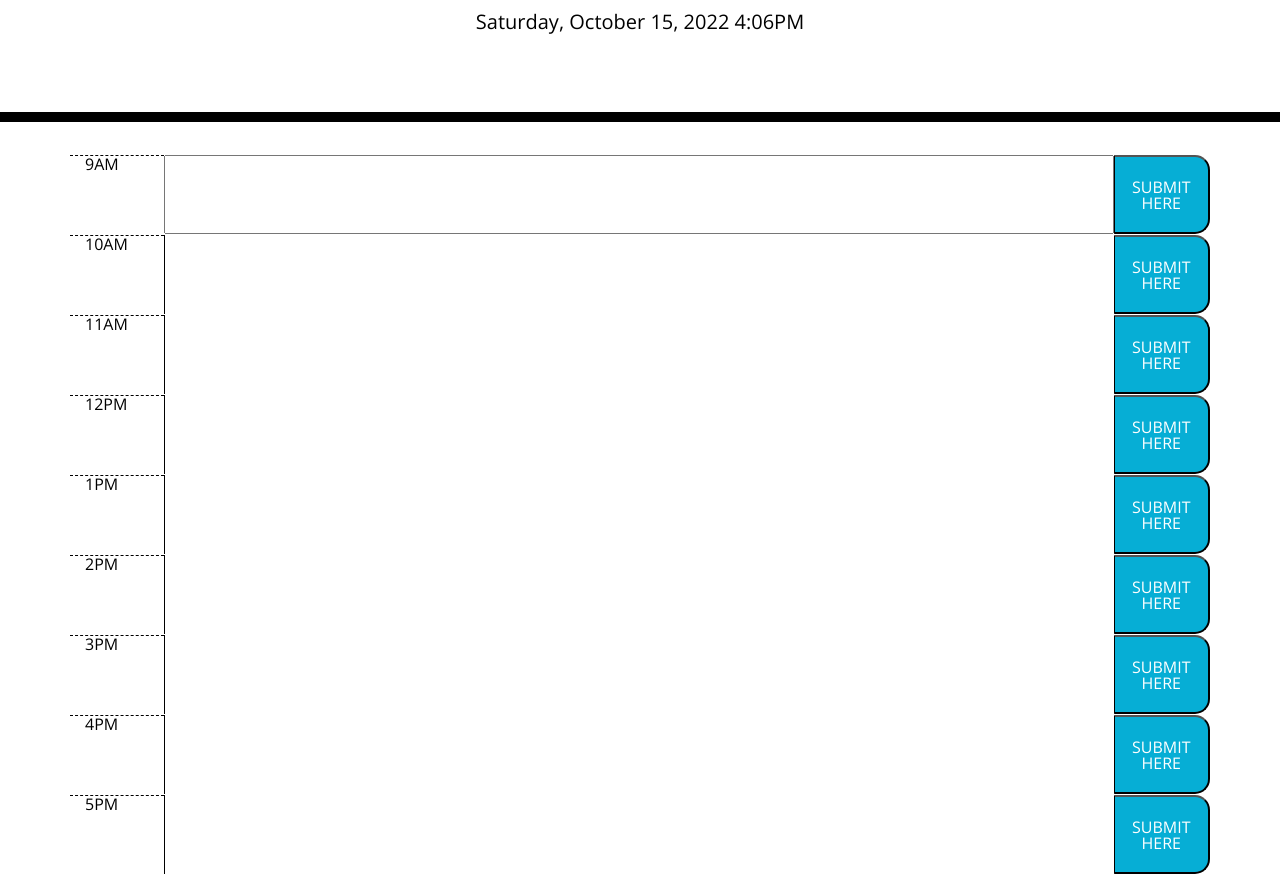
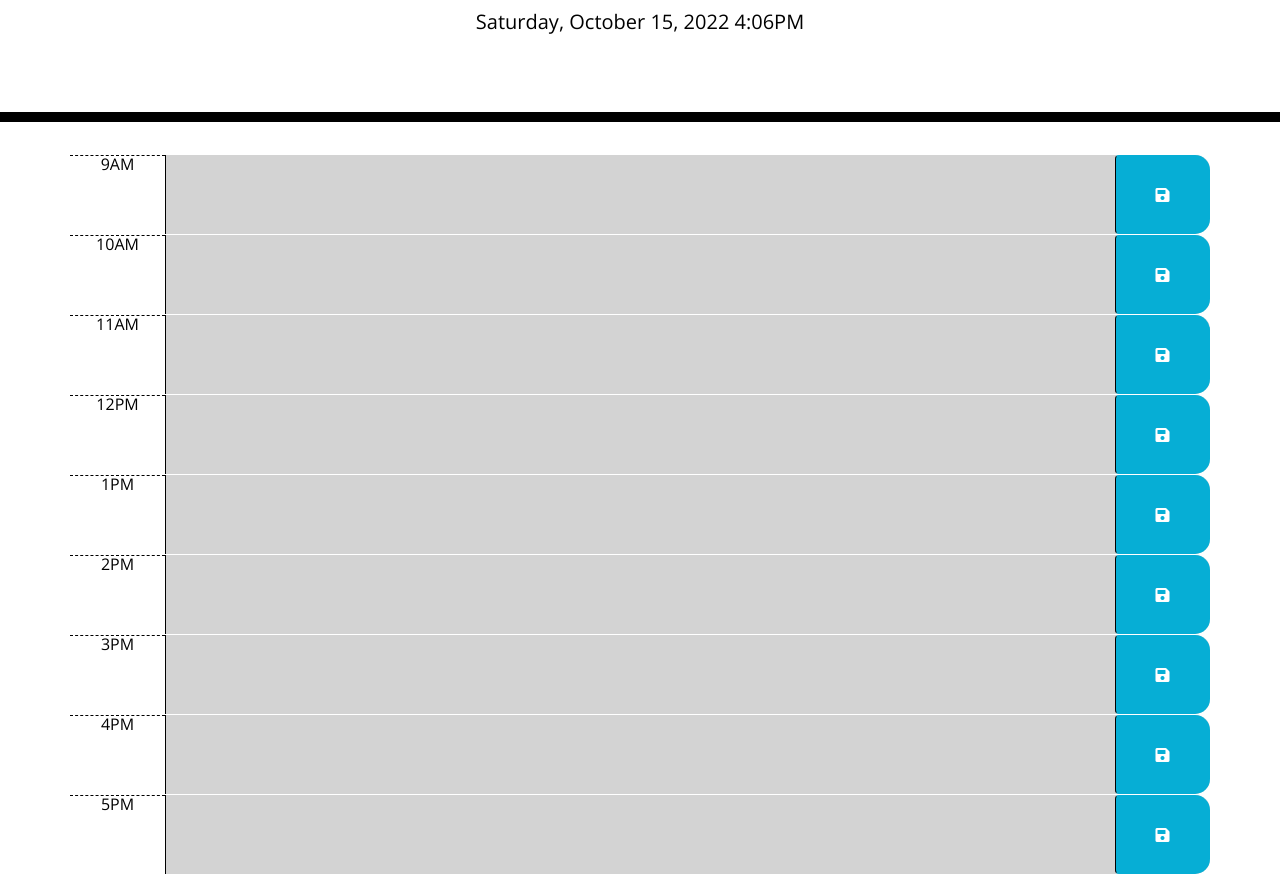
Before and after one commit to rtcottle/daily-planner, a plain HTML site: page index.html in a window 1280 px wide. Shown: the part 182-1056 px from the top of the page. Drawn offline with nearby package versions, Linux system fonts and the light colour scheme.

Commit message:
changed formatting to match CSS

```diff
--- a/index.html
+++ b/index.html
@@ -30,50 +30,50 @@
     </header>
     <div class="container">
       <!-- Timeblocks go here -->
-      <div class="row">
-        <div class="col hour" id="9">9AM</div>
-        <input class="col-10 description" /></input>
-        <button class="col saveBtn">SUBMIT HERE</button>
+      <div id="hour-9" class="row time-block past">
+        <div class="col-md-1 hour" id="9">9AM</div>
+        <textarea class="col-md-10 description" /></textarea>
+        <button class="btn col-md-1 saveBtn"><i class="fas fa-save"></i></button>
       </div>
-      <div class="row">
-        <div class="col hour" id="10">10AM</div>
-        <textarea class="col-10 description" /></textarea>
-        <button class="col saveBtn">SUBMIT HERE</button>
+      <div id="hour-10" class="row time-block past">
+        <div class="col-md-1 hour" id="10">10AM</div>
+        <textarea class="col-md-10 description" /></textarea>
+        <button class="btn col-md-1 saveBtn"><i class="fas fa-save"></i></button>
       </div>
-      <div class="row">
-        <div class="col hour" id=11">11AM</div>
-        <textarea class="col-10 description" /></textarea>
-        <button class="col saveBtn">SUBMIT HERE</button>
+      <div id="hour-11" class="row time-block past">
+        <div class="col-md-1 hour" id="11">11AM</div>
+        <textarea class="col-md-10 description" /></textarea>
+        <button class="btn col-md-1 saveBtn"><i class="fas fa-save"></i></button>
       </div>
-      <div class="row">
-        <div class="col hour" id="12">12PM</div>
-        <textarea class="col-10 description" /></textarea>
-        <button class="col saveBtn">SUBMIT HERE</button>
+      <div id="hour-12" class="row time-block past">
+        <div class="col-md-1 hour" id="12">12PM</div>
+        <textarea class="col-md-10 description" /></textarea>
+        <button class="btn col-md-1 saveBtn"><i class="fas fa-save"></i></button>
       </div>
-      <div class="row">
-        <div class="col hour" id="1">1PM</div>
-        <textarea class="col-10 description" /></textarea>
-        <button class="col saveBtn">SUBMIT HERE</button>
+      <div id="hour-1" class="row time-block past">
+        <div class="col-md-1 hour" id="1">1PM</div>
+        <textarea class="col-md-10 description" /></textarea>
+        <button class="btn col-md-1 saveBtn"><i class="fas fa-save"></i></button>
       </div>
-      <div class="row">
-        <div class="col hour" id="2">2PM</div>
-        <textarea class="col-10 description" /></textarea>
-        <button class="col saveBtn">SUBMIT HERE</button>
+      <div id="hour-2" class="row time-block past">
+        <div class="col-md-1 hour" id="2">2PM</div>
+        <textarea class="col-md-10 description" /></textarea>
+        <button class="btn col-md-1 saveBtn"><i class="fas fa-save"></i></button>
       </div>
-      <div class="row">
-        <div class="col hour" id="3">3PM</div>
-        <textarea class="col-10 description" /></textarea>
-        <button class="col saveBtn">SUBMIT HERE</button>
+      <div id="hour-3" class="row time-block past">
+        <div class="col-md-1 hour" id="3">3PM</div>
+        <textarea class="col-md-10 description" /></textarea>
+        <button class="btn col-md-1 saveBtn"><i class="fas fa-save"></i></button>
       </div>
-      <div class="row">
-        <div class="col hour" id="4">4PM</div>
-        <textarea class="col-10 description" /></textarea>
-        <button class="col saveBtn">SUBMIT HERE</button>
+      <div id="hour-4" class="row time-block past">
+        <div class="col-md-1 hour" id="4">4PM</div>
+        <textarea class="col-md-10 description" /></textarea>
+        <button class="btn col-md-1 saveBtn"><i class="fas fa-save"></i></button>
       </div>
-      <div class="row">
-        <div class="col hour" id="5">5PM</div>
-        <textarea class="col-10 description" /></textarea>
-        <button class="col saveBtn">SUBMIT HERE</button>
+      <div id="hour-5" class="row time-block past">
+        <div class="col-md-1 hour" id="5">5PM</div>
+        <textarea class="col-md-10 description" /></textarea>
+        <button class="btn col-md-1 saveBtn"><i class="fas fa-save"></i></button>
       </div>
     </div>
 
```
